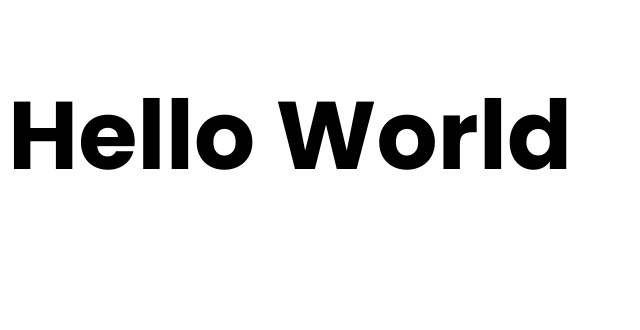
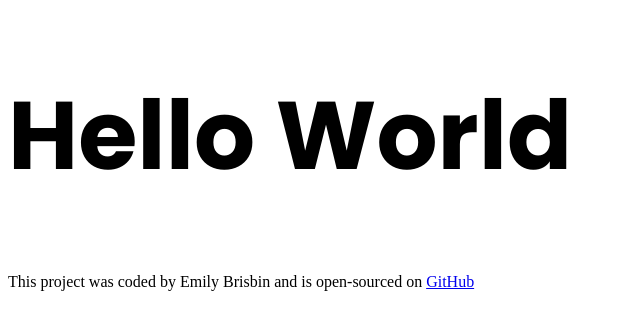
Before and after one commit to emilyyvonne/Responsive-Travel-Project, a plain HTML site: page index.html in a window 1280 px wide. Shown: the whole page, without its empty margins (0-640 px from the left). Drawn offline with Linux system fonts and the light colour scheme.

Commit message:
added footer

```diff
--- a/index.html
+++ b/index.html
@@ -14,5 +14,14 @@
   </head>
   <body>
     <h1>Hello World</h1>
+    <footer>
+      This project was coded by Emily Brisbin and is open-sourced on
+      <a
+        href="https://github.com/emilyyvonne/Responsive-Travel-Project"
+        target="_blank"
+      >
+        GitHub
+      </a>
+    </footer>
   </body>
 </html>
```
